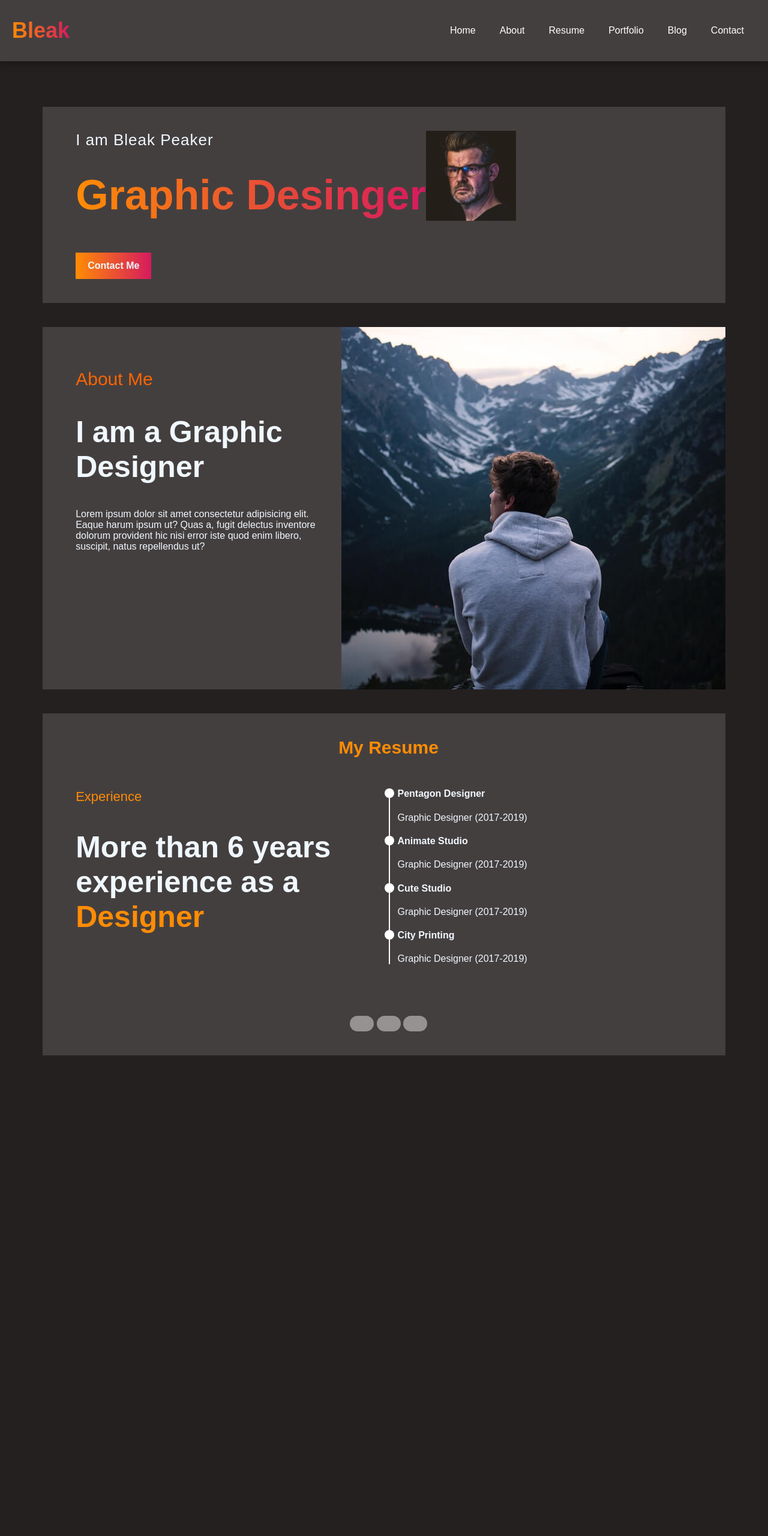
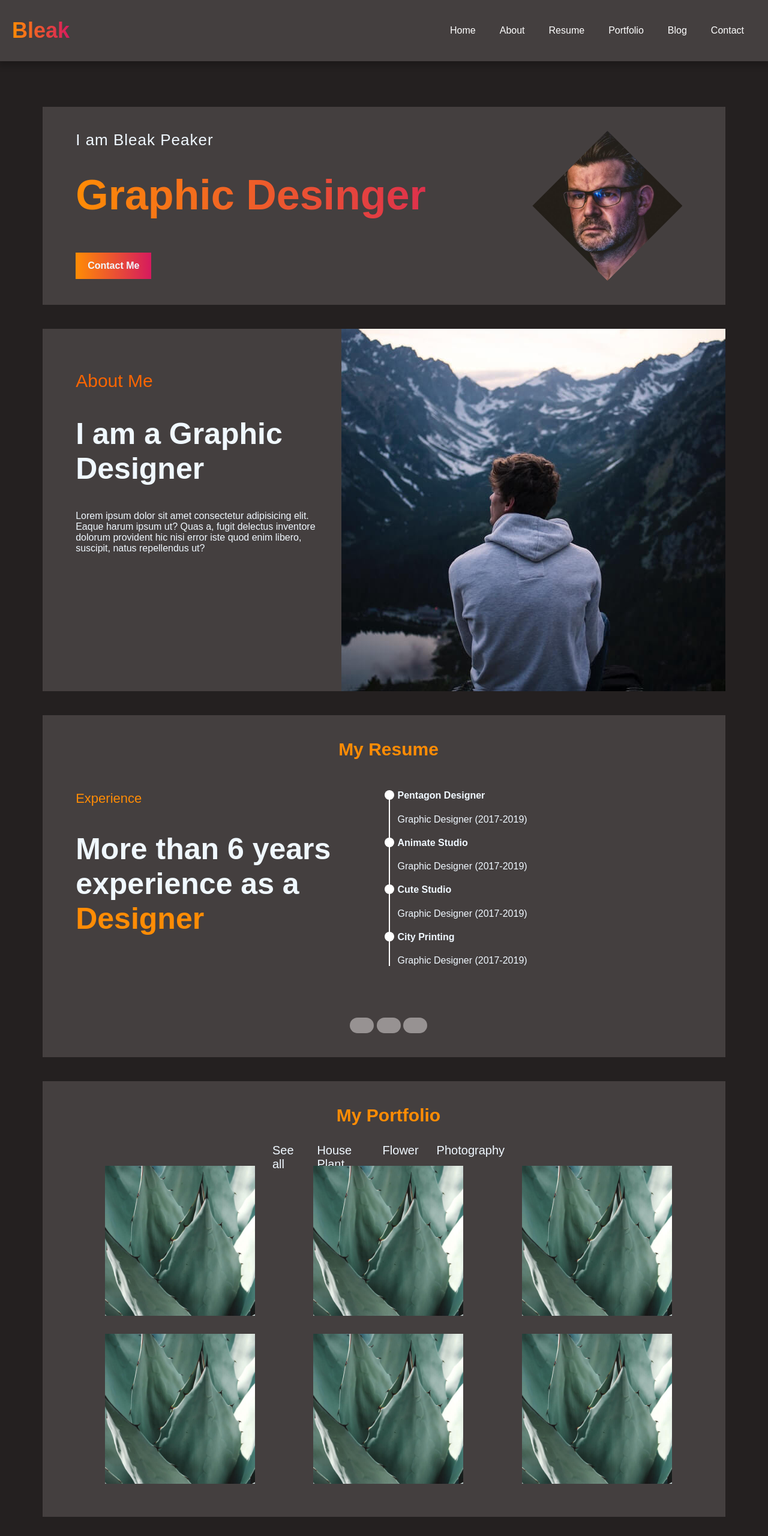
Before and after one commit to phamphanbang/Copy-a-web-design, a plain HTML site: page index.html in a window 1280 px wide. Shown: the whole page at 60% size. Before the commit the page ends 1799 px from the top, so only its background shows below. Drawn offline with Linux system fonts and the light colour scheme.

Commit message:
Add Portfolio and fix intro image

```diff
--- a/index.html
+++ b/index.html
@@ -17,7 +17,7 @@
             </a>
             <div class="nav-bar">
                 <ul class="nav-list">
-                    <li class="nav-item"><a href="#">Home</a></li>
+                    <li class="nav-item"><a href="#">Home </a></li>
                     <li class="nav-item"><a href="#">About</a></li>
                     <li class="nav-item"><a href="#">Resume</a></li>
                     <li class="nav-item"><a href="#">Portfolio</a></li>
@@ -39,7 +39,7 @@
                 <button class="button">Contact Me</button>
             </div>
             <div class="info-image">
-                <img src="./intro-image.jpg" width="150" height="150">
+                <div class="img"></div>
             </div>
         </div>
     </div>
@@ -108,6 +108,59 @@
             </div>
         </div>
     </div>
+    <!--resume end-->
+    <!--portfolio begin-->
+    <div class="container">
+        <div class="box-content">
+            <div class="section-tiltle">
+                <h3>My Portfolio</h3>
+            </div>
+            <ul class="menu">
+                <li class="menu-item"><a href="#">See all</a></li>
+                <li class="menu-item"><a href="#">House Plant</a></li>
+                <li class="menu-item"><a href="#">Flower</a></li>
+                <li class="menu-item"><a href="#">Photography</a></li>
+            </ul>
+            <div class="portfolio">
+                <div class="portfolio-item">
+                    <div class="overlay">
+                        <h4>Green Succulent Plant</h4>
+                        <span>Graphic Designer</span>
+                    </div>
+                </div>
+                <div class="portfolio-item">
+                    <div class="overlay">
+                        <h4>Green Succulent Plant</h4>
+                        <span>Graphic Designer</span>
+                    </div>
+                </div>
+                <div class="portfolio-item">
+                    <div class="overlay">
+                        <h4>Green Succulent Plant</h4>
+                        <span>Graphic Designer</span>
+                    </div>
+                </div>
+                <div class="portfolio-item">
+                    <div class="overlay">
+                        <h4>Green Succulent Plant</h4>
+                        <span>Graphic Designer</span>
+                    </div>
+                </div>
+                <div class="portfolio-item">
+                    <div class="overlay">
+                        <h4>Green Succulent Plant</h4>
+                        <span>Graphic Designer</span>
+                    </div>
+                </div>
+                <div class="portfolio-item">
+                    <div class="overlay">
+                        <h4>Green Succulent Plant</h4>
+                        <span>Graphic Designer</span>
+                    </div>
+                </div>
+            </div>
+        </div>
+    </div>
 </body>
 
 </html>
--- a/style.css
+++ b/style.css
@@ -1,3 +1,5 @@
+/* */
+
 body  {
     font-family: Arial, Helvetica, sans-serif;
     background-color: rgb(36, 32, 32);
@@ -8,6 +10,38 @@ body  {
     box-sizing: border-box;
 }
 
+.container {
+    background-color:  rgb(68, 63, 63);
+    margin-right: 5%;
+    margin-left: 5%;
+    padding-left: 15px;
+    margin-top: 40px;
+    margin-bottom: 40px;
+    position: relative;
+}
+
+button {
+    background: -webkit-linear-gradient(right ,#d61a5e, #ff8c05);
+    color: aliceblue;
+    margin-top: 20px;
+    padding: 13px 20px;
+    border: 0;
+    font-weight: 700;
+    font-size: 16px;
+    display: inline-block;
+
+}
+
+.section-tiltle {
+    text-align: center;
+ }
+ .section-tiltle h3 {
+     color: #ff8c05;
+     font-weight: 700;
+     margin-block-start: 0px;
+     font-size: 30px;
+ }
+/*header begin*/
 header {
     position: fixed;
     top: 0;
@@ -74,21 +108,14 @@ a {
     -webkit-background-clip: text;
     -webkit-text-fill-color: transparent;
 }
-
+/*header end*/
+/*fix begin*/
 .fix {
     width: 100%;
     height: 130px;
 }
-
-.container {
-    background-color:  rgb(68, 63, 63);
-    margin-right: 5%;
-    margin-left: 5%;
-    padding-left: 15px;
-    margin-top: 40px;
-    margin-bottom: 40px;
-    position: relative;
-}
+/*fix end*/
+/*info begin*/
 
 .info {
     display: flex;
@@ -97,6 +124,8 @@ a {
 
 .info-caption {
     position: relative;
+    width: 70%;
+    height: auto;
 }
 
 .info .info-caption span {
@@ -107,6 +136,7 @@ a {
 }
 
 .info .info-caption h2 {
+
     font-weight: 900;
     font-size: 70px;
     background: -webkit-linear-gradient(right ,#d61a5e, #ff8c05);
@@ -116,31 +146,27 @@ a {
     margin-bottom: 36.1px;
 }
 
-button {
-    background: -webkit-linear-gradient(right ,#d61a5e, #ff8c05);
-    color: aliceblue;
-    margin-top: 20px;
-    padding: 13px 20px;
-    border: 0;
-    font-weight: 700;
-    font-size: 16px;
-    display: inline-block;
-
+.info-image {
+    width: 30%;
+    height: auto;
+    display: flex;
+    align-items: center;
+    justify-content: center;
+    top: 25%;
+    right: 15%;
+    clip-path: polygon(50% 0%, 100% 50%, 50% 100%, 0% 50%);
 }
 
-
-
-.info-image {
-    display: flex;
-    top: 25%;
-    right: 15%;
+.img {
+    background: url(./intro-image.jpg);
+    background-size: cover;
+    width: 250px;
+    height: 250px;
+    clip-path: polygon(50% 0%, 100% 50%, 50% 100%, 0% 50%);
 }
 
-.info-image image {
-    width: 100%;
-    height: auto;
-}
-
+/*info end*/
+/*about begin*/
 
 .about {
     display: flex;
@@ -171,16 +197,8 @@ button {
     background-position: 100% 100%;
 }
 
-
-.section-tiltle {
-   text-align: center;
-}
-.section-tiltle h3 {
-    color: #ff8c05;
-    font-weight: 700;
-    margin-block-start: 0px;
-    font-size: 30px;
-}
+/*about end*/
+/*resume begin*/
 
 .box-content {
     padding: 40px 40px ;
@@ -254,4 +272,57 @@ button {
     background: #979292;
     border-radius: 90px;
 }
-/*intro img and about img still have problem , dot button not found:) , rusume still need fixing */
+/*resume end*/
+/*portfolio begin*/
+
+.menu {
+    display: flex;
+    list-style-type: none;
+    height: 22px;
+    margin: 0;
+    padding: 0;
+    margin-left: 30%;
+    margin-right: 30%;
+}
+
+.menu .menu-item {
+    margin: 0px 15px;
+    display: block;
+    font-size: 20px;
+}
+
+.menu .menu-item a{
+    color: aliceblue;
+}
+
+.portfolio {
+    display: flex;
+    flex-wrap: wrap;
+    align-content: space-around;
+    justify-content: space-around;
+}
+
+.portfolio-item {
+    display: flex;
+    background-image: url(./portfolio.jpg);
+    background-size: cover;
+    background-position: center;
+    width: 250px;
+    height: 250px;
+    position: relative;
+    margin: 15px 15px;
+}
+
+.portfolio-item .overlay {
+    background-color: rgba(82, 78, 78, 0.6);
+    color: aliceblue;
+    height: 100%;
+    width: 100%;
+    position: absolute;
+    opacity: 0;
+    transition: all 0.5s;
+}
+
+.portfolio-item:hover .overlay {
+    opacity: 1;
+}
```
Also changed, not shown: portfolio.jpg (added).
